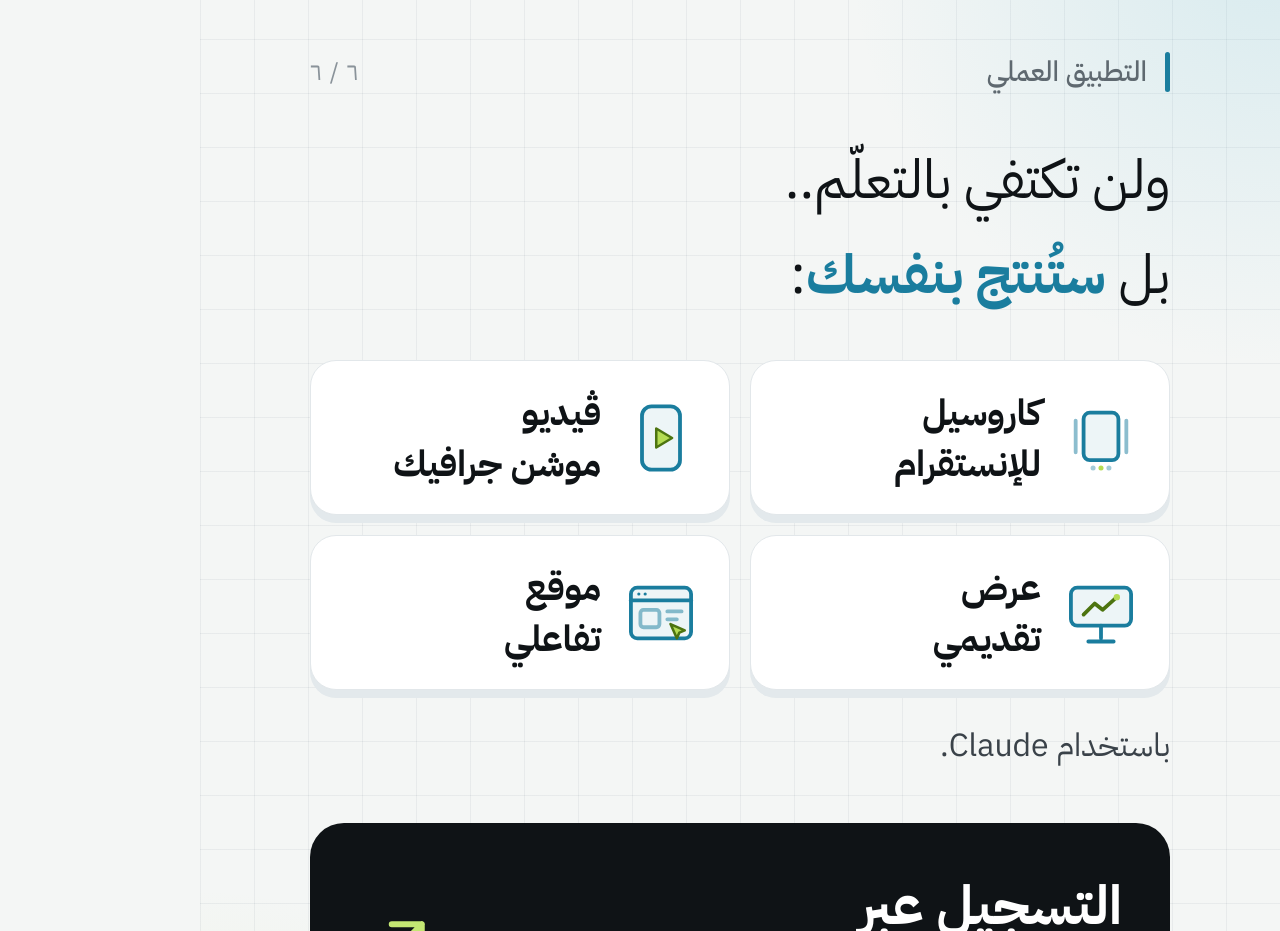
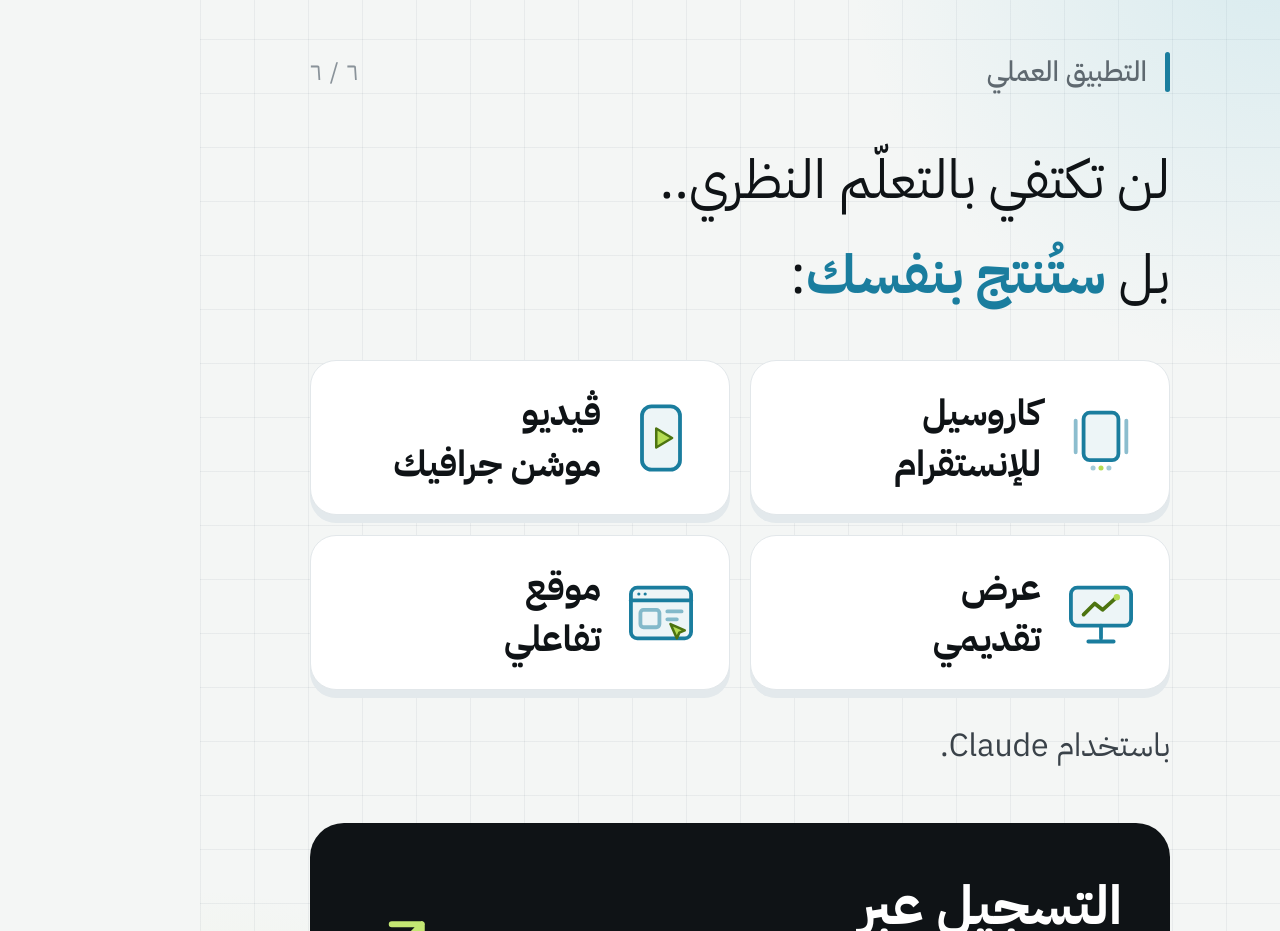
Before and after one commit to buomar52-png/Design-course, a plain HTML site: page carousels/dawrat-ai/carousel-light.html in a window 1280 px wide. Shown: the part 6819-7750 px from the top of the page. Drawn offline with Linux system fonts and the light colour scheme.

Commit message:
Claude course: reword last-slide lead
Co-Authored-By: Claude Opus 5.5 <noreply@anthropic.com>
Claude-Session: https://claude.ai/code/session_01BaYRa7bC6zxZgA65wvC7DU

```diff
--- a/carousels/dawrat-ai/carousel-light.html
+++ b/carousels/dawrat-ai/carousel-light.html
@@ -267,7 +267,7 @@ b{font-weight:700;color:var(--blue)}
 <section class="slide">
   <div class="head">التطبيق العملي<span class="count">٦ / ٦</span></div>
   <div class="body">
-    <p class="t" style="font-size:54px">ولن تكتفي بالتعلّم..<br>بل <b>ستُنتج بنفسك</b>:</p>
+    <p class="t" style="font-size:54px">لن تكتفي بالتعلّم النظري..<br>بل <b>ستُنتج بنفسك</b>:</p>
     <div class="outs">
       <div class="out">
         <svg viewBox="0 0 48 48" fill="none" stroke="#1a7d9e" stroke-width="2.4" stroke-linejoin="round"><rect x="13" y="8" width="22" height="30" rx="4" fill="#1a7d9e" fill-opacity=".08"/><path d="M8 13v20M40 13v20" stroke-linecap="round" stroke-opacity=".5"/><circle cx="24" cy="43" r="1.6" fill="#b4dc52" stroke="none"/><circle cx="19" cy="43" r="1.6" fill="#1a7d9e" fill-opacity=".4" stroke="none"/><circle cx="29" cy="43" r="1.6" fill="#1a7d9e" fill-opacity=".4" stroke="none"/></svg>
```
Also changed, not shown: carousels/dawrat-ai/png/دورة-أساسيات-كلود-6.png, 1 other file.
